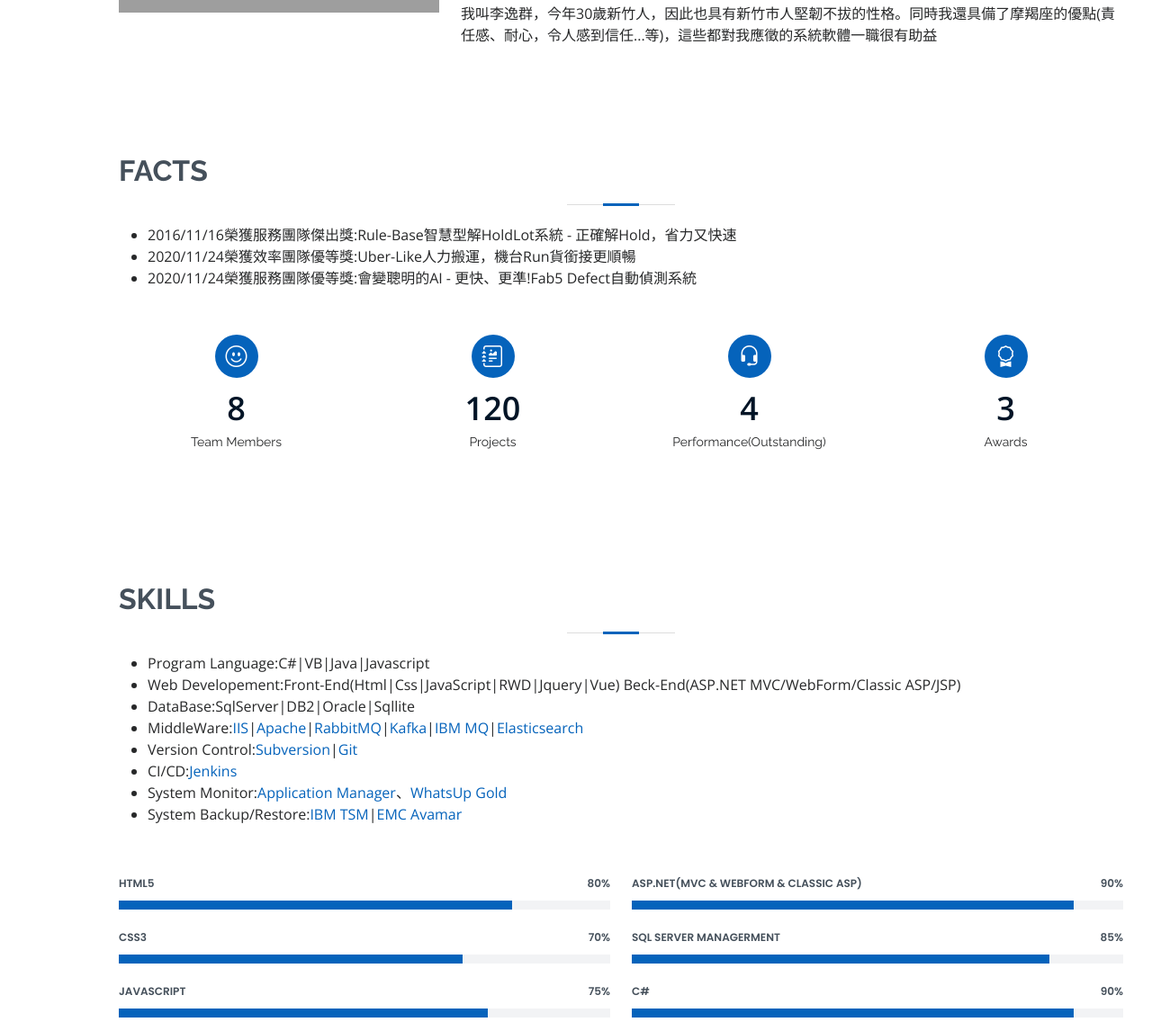
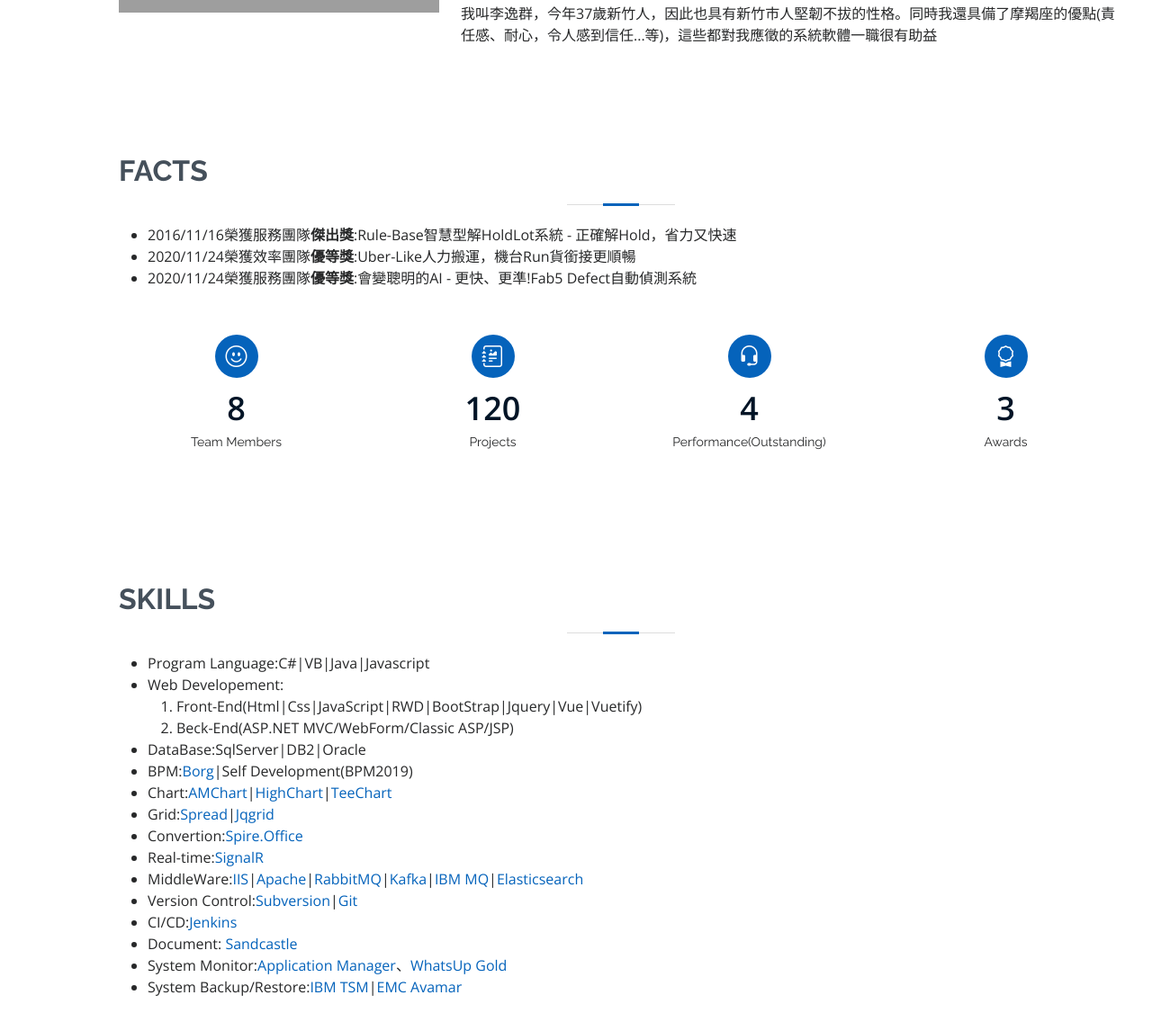
Before and after one commit to kosfly/kosfly.github.io, a plain HTML site: page index.html in a window 1280 px wide. Shown: the part 1341-2487 px from the top of the page at 90% size. Drawn offline with nearby package versions, Linux system fonts and the light colour scheme; grey boxes are pictures that could not be loaded.

Commit message:
增加Skill與升任副部

```diff
--- a/index.html
+++ b/index.html
@@ -5,9 +5,9 @@
   <meta charset="utf-8">
   <meta content="width=device-width, initial-scale=1.0" name="viewport">
 
-  <title>MyResume Bootstrap Template - Index</title>
-  <meta content="" name="description">
-  <meta content="" name="keywords">
+  <title>Kosfly Resume - Index</title>
+  <meta content="Kosfly's profile and Resume " name="description">
+  <meta content="Kosfly's Resume,CV" name="keywords">
 
   <!-- Favicons -->
   <link href="assets/img/favicon.png" rel="icon">
@@ -59,7 +59,7 @@
   <section id="hero" class="d-flex flex-column justify-content-center">
     <div class="container" data-aos="zoom-in" data-aos-delay="100">
       <h1>Ryan Li</h1>
-      <p>I'm <span class="typed" data-typed-items="Developer, Section Manager at MXIC"></span></p>
+      <p>I'm a <span class="typed" data-typed-items="Developer, Section Manager at MXIC"></span></p>
       <div class="social-links">
         <a href="https://www.facebook.com/kosfly" class="facebook"><i class="bx bxl-facebook"></i></a>
         <a href="https://www.instagram.com/yiqun7205/" class="instagram"><i class="bx bxl-instagram"></i></a>
@@ -113,7 +113,7 @@
               </div>
             </div>
             <p>
-              我叫李逸群，今年30歲新竹人，因此也具有新竹市人堅韌不拔的性格。同時我還具備了摩羯座的優點(責任感、耐心，令人感到信任...等)，這些都對我應徵的系統軟體一職很有助益
+              我叫李逸群，今年37歲新竹人，因此也具有新竹市人堅韌不拔的性格。同時我還具備了摩羯座的優點(責任感、耐心，令人感到信任...等)，這些都對我應徵的系統軟體一職很有助益
             </p>
           </div>
         </div>
@@ -128,9 +128,9 @@
         <div class="section-title">
           <h2>Facts</h2>
           <ul>
-            <li>2016/11/16榮獲服務團隊傑出獎:Rule-Base智慧型解HoldLot系統 - 正確解Hold，省力又快速</li>
-            <li>2020/11/24榮獲效率團隊優等獎:Uber-Like人力搬運，機台Run貨銜接更順暢</li>
-            <li>2020/11/24榮獲服務團隊優等獎:會變聰明的AI - 更快、更準!Fab5 Defect自動偵測系統</li>
+            <li>2016/11/16榮獲服務團隊<b>傑出獎</b>:Rule-Base智慧型解HoldLot系統 - 正確解Hold，省力又快速</li>
+            <li>2020/11/24榮獲效率團隊<b>優等獎</b>:Uber-Like人力搬運，機台Run貨銜接更順暢</li>
+            <li>2020/11/24榮獲服務團隊<b>優等獎</b>:會變聰明的AI - 更快、更準!Fab5 Defect自動偵測系統</li>
           </ul>
         </div>
 
@@ -181,11 +181,22 @@
           <h2>Skills</h2>
           <ul>
             <li>Program Language:C#|VB|Java|Javascript</li>
-            <li>Web Developement:Front-End(Html|Css|JavaScript|RWD|Jquery|Vue) Beck-End(ASP.NET MVC/WebForm/Classic ASP/JSP)</li>
-            <li>DataBase:SqlServer|DB2|Oracle|Sqllite</li>
+            <li>Web Developement:
+              <ol>
+                <li>Front-End(Html|Css|JavaScript|RWD|BootStrap|Jquery|Vue|Vuetify)</li>
+                <li>Beck-End(ASP.NET MVC/WebForm/Classic ASP/JSP)</li>
+              </ol>
+            </li>
+            <li>DataBase:SqlServer|DB2|Oracle</li>
+            <li>BPM:<a href="https://www.borg.com.tw/products.aspx?id=76" target="_blank">Borg</a>|Self Development(BPM2019)</li>
+            <li>Chart:<a href="https://www.amcharts.com/" target="_blank">AMChart</a>|<a href="https://www.highcharts.com/" target="_blank">HighChart</a>|<a href="https://www.steema.com/product/net" target="_blank">TeeChart</a></li>
+            <li>Grid:<a href="https://www.grapecity.com/spreadnet" target="_blank">Spread</a>|<a href="http://www.trirand.com/blog/" target="_blank">Jqgrid</a></li>
+            <li>Convertion:<a href="https://www.e-iceblue.com/Introduce/spire-office-for-net.html" target="_blank">Spire.Office</a></li>
+            <li>Real-time:<a href="https://github.com/SignalR/SignalR" target="_blank">SignalR</a></li>
             <li>MiddleWare:<a href="https://www.iis.net/" target="_blank">IIS</a>|<a href="http://www.apache.org/" target="_blank">Apache</a>|<a href="https://www.rabbitmq.com/" target="_blank">RabbitMQ</a>|<a href="http://kafka.apache.org/" target="_blank">Kafka</a>|<a href="https://www.ibm.com/tw-zh/products/mq" target="_blank">IBM MQ</a>|<a href="https://www.elastic.co/elasticsearch/" target="_blank">Elasticsearch</a></li>
             <li>Version Control:<a href="http://subversion.apache.org/" target="_blank">Subversion</a>|<a href="https://git-scm.com/" target="_blank">Git</a></li>
             <li>CI/CD:<a href="https://www.jenkins.io/" target="_blank">Jenkins</a></li>
+            <li>Document:<a href="http://ewsoftware.github.io/SHFB/html/bd1ddb51-1c4f-434f-bb1a-ce2135d3a909.htm" target="_blank"> Sandcastle</a></li>
             <li>System Monitor:<a href="https://www.manageengine.com/products/applications_manager/" target="_blank">Application Manager</a>、<a href="https://www.whatsupgold.com/" target="_blank">WhatsUp Gold</a></li>
             <li>System Backup/Restore:<a href="https://www.ibm.com/products/data-protection-and-recovery" target="_blank">IBM TSM</a>|<a href="https://www.dell.com/support/home/zh-tw/product-support/product/avamar/overview" target="_blank">EMC Avamar</a></li>
           </ul>
@@ -312,8 +323,9 @@
               <ul>
                 <li>2014/02/17 製造系統暨資訊整合部(MKD40)升GroupLeader</li>
                 <li>2016/02/01 成立新部門製造資訊五部(MKD50) </li>
-                <li>2018/02/01 升代經理</li>
-                <li>2018/04/09 升經理</li>
+                <li>2018/02/01 升代經理(MKD50)</li>
+                <li>2018/04/09 升經理(MKD50)</li>
+                <li>2021/11/08 升副部經理(MKD50)</li>
               </ul>
             </div>
             <div class="resume-item">
```
